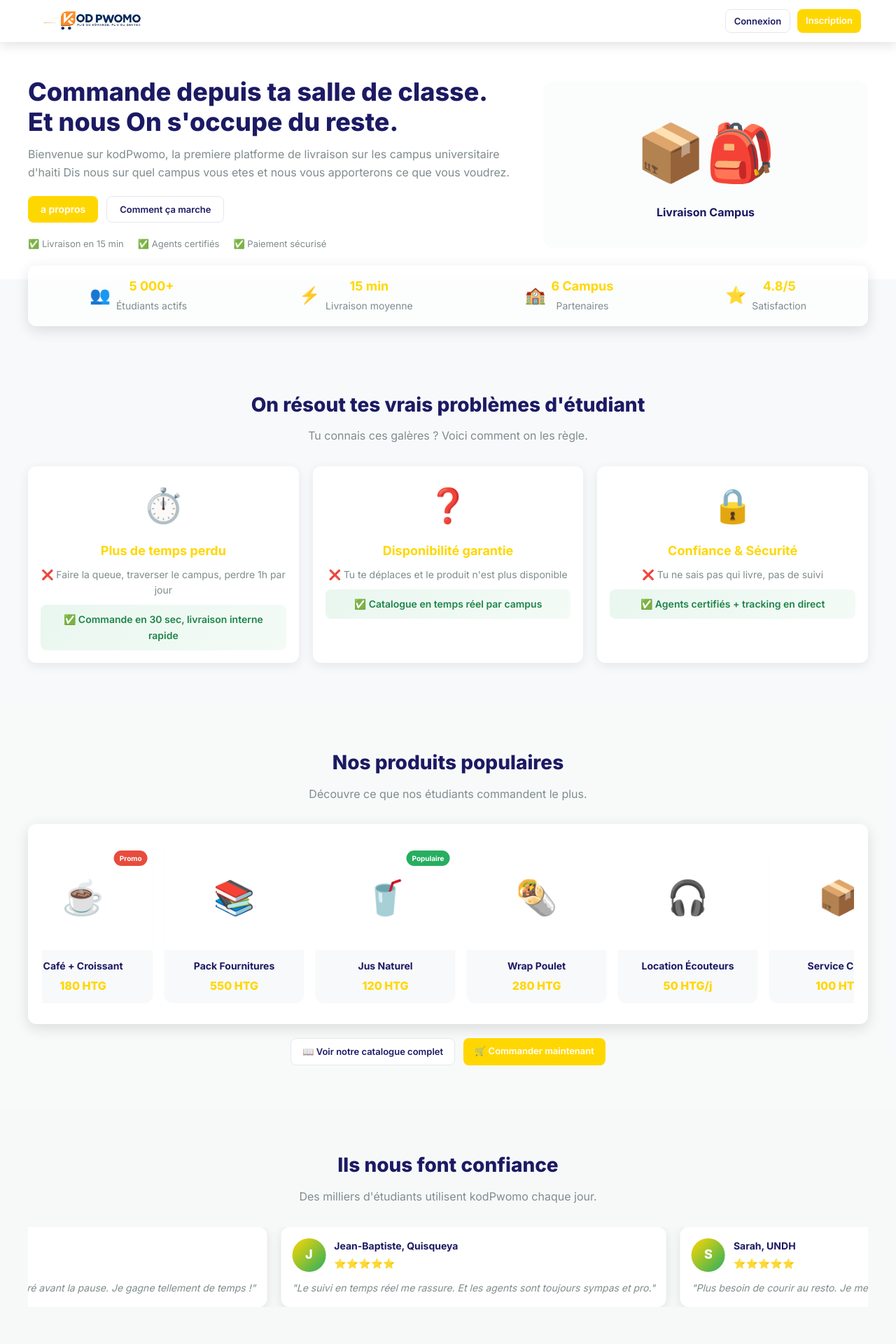
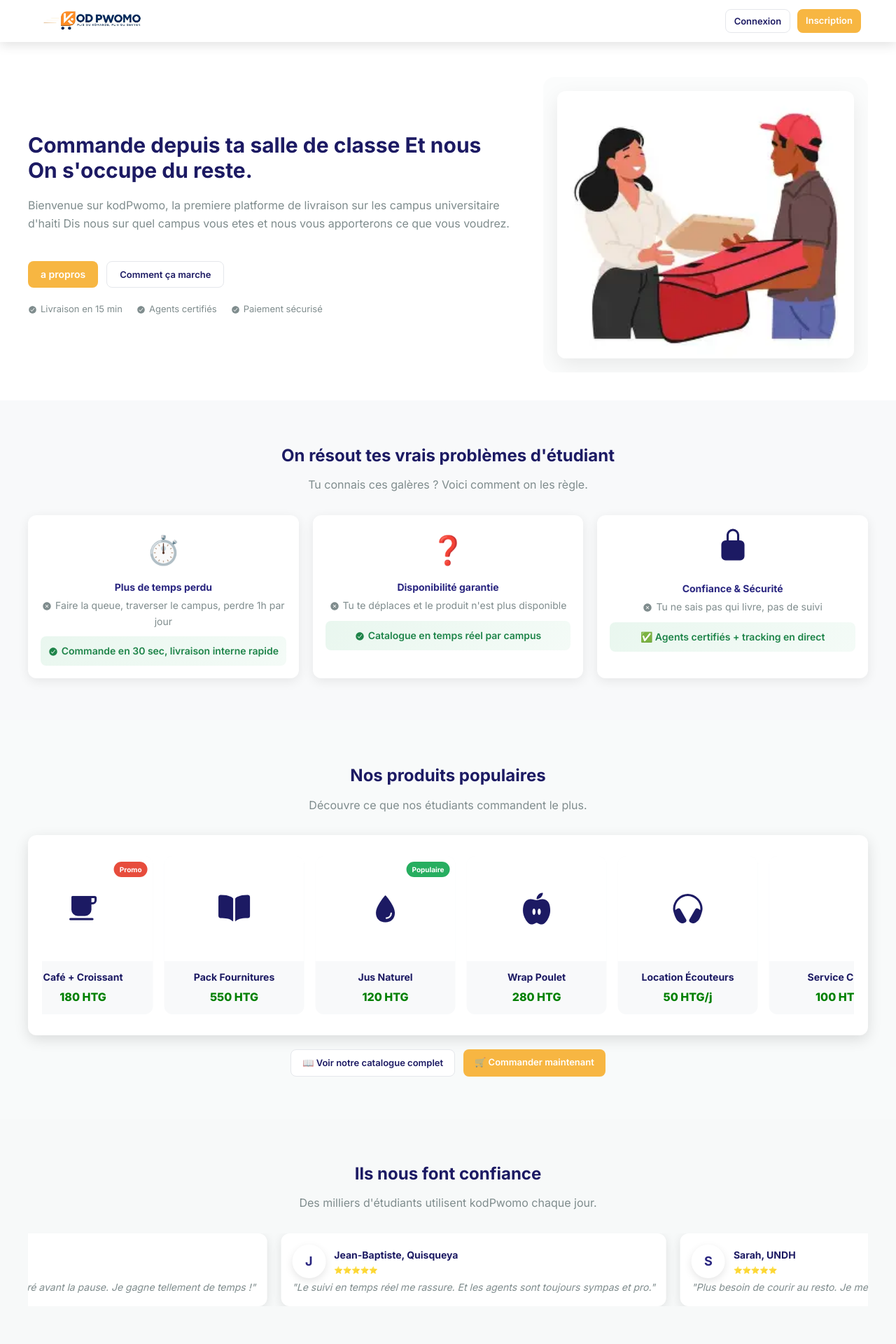
Before and after one commit to self-007/kodPwomo, a PHP site: page /kodpwomo/ in a window 1280 px wide. Shown: the top 1920 px of the page at 70% size. Run offline with PHP 8.4, Linux system fonts and the light colour scheme; some libraries are stand-ins or nearby versions.

Commit message:
new index wirframe

```diff
--- a/index.php
+++ b/index.php
@@ -11,9 +11,11 @@
     <link rel="preconnect" href="https://fonts.googleapis.com">
     <link rel="preconnect" href="https://fonts.gstatic.com" crossorigin>
     <link href="https://fonts.googleapis.com/css2?family=Inter:wght@400;500;600;700;800;900&display=swap" rel="stylesheet">
+    <script type="module" src="https://unpkg.com/ionicons@7.1.0/dist/ionicons/ionicons.esm.js"></script>
+    <script nomodule src="https://unpkg.com/ionicons@7.1.0/dist/ionicons/ionicons.js"></script>
     <style>
         :root {
-            --primary: #FFD700;
+            --primary: #f7b642;
             --primary-dark: #E67E00;
             --secondary: #27AE60;
             --secondary-dark: #1E8449;
@@ -137,18 +139,18 @@
             z-index: 1;
         }
 
-        .hero h1 {
-            font-size: 36px;
-            font-weight: 800;
+        .hero h3 {
+            font-size: 30px;
+            font-weight: 700;
             line-height: 1.2;
-            margin-bottom: 12px;
+            margin-bottom: 20px;
             color: var(--text);
         }
 
         .hero p {
             font-size: 16px;
             color: var(--text-muted);
-            margin-bottom: 20px;
+            margin-bottom: 40px;
         }
 
         .hero-cta {
@@ -162,19 +164,26 @@
             background: rgba(248,249,250,0.5);
             border-radius: 16px;
             padding: 20px;
-            height: 240px;
+
             display: flex;
             align-items: center;
             justify-content: center;
             position: relative;
             overflow: hidden;
         }
+		.hero-visual img {
+			width: 100%;
+			height: auto;
+			border-radius: 12px;
+			box-shadow: var(--shadow);
+			/*animation: float 6s ease-in-out infinite;*/
+		}
 
         @media (max-width: 768px) {
             .hero {
                 grid-template-columns: 1fr;
             }
-            .hero h1 {
+            .hero h3 {
                 font-size: 28px;
             }
             .hero-visual {
@@ -197,7 +206,7 @@
             margin: -20px auto 30px;
             max-width: 1200px;
             box-shadow: 0 6px 20px rgba(0,0,0,0.12);
-            display: flex;
+            display: none;
             justify-content: space-around;
             flex-wrap: wrap;
             gap: 16px;
@@ -214,8 +223,8 @@
         }
 
         .badge-item strong {
-            font-size: 18px;
-            color: var(--primary);
+            font-size: 14px;
+            color: var(--text);
         }
 
         .badge-item span {
@@ -242,8 +251,8 @@
         }
 
         .section-header h2 {
-            font-size: 28px;
-            font-weight: 800;
+            font-size: 24px;
+            font-weight: 700;
             margin-bottom: 10px;
         }
 
@@ -283,14 +292,14 @@
         }
 
         .ps-card .icon {
-            font-size: 48px;
-            margin-bottom: 12px;
+            font-size: 40px;
+            margin-bottom: 10px;
         }
 
         .ps-card h3 {
-            font-size: 18px;
-            margin-bottom: 8px;
-            color: var(--primary);
+            font-size: 14px;
+            margin-bottom: 4px;
+            color: #2a2680ff;
         }
 
         .ps-card .problem {
@@ -395,7 +404,7 @@
         .product-carousel-info .price {
             font-size: 16px;
             font-weight: 800;
-            color: var(--primary);
+            color: green;
         }
 
         .product-cta-section {
@@ -414,7 +423,7 @@
             display: flex;
             gap: 20px;
             max-width: 1200px;
-            margin: 0 auto 40px;
+            margin: 0 auto 10px;
             overflow: hidden;
             position: relative;
         }
@@ -447,20 +456,21 @@
             display: flex;
             align-items: center;
             gap: 12px;
-            margin-bottom: 12px;
+            margin-bottom: 2px;
         }
 
         .avatar {
             width: 48px;
             height: 48px;
             border-radius: 50%;
-            background: linear-gradient(135deg, var(--primary), var(--secondary));
+            background: transparent;
             display: flex;
             align-items: center;
             justify-content: center;
-            color: white;
-            font-weight: 800;
+            color: #2a2680ff;
+            font-weight: 700;
             font-size: 18px;
+			box-shadow: 0 4px 12px rgba(0,0,0,0.1);
         }
 
         .testimonial-info h5 {
@@ -469,8 +479,8 @@
         }
 
         .stars {
-            color: #FFD700;
-            font-size: 14px;
+            color: #2a2680ff;
+            font-size: 10px;
         }
 
         .testimonial-card p {
@@ -769,7 +772,7 @@
     <section id="accueil" class="hero">
         <div class="hero-content">
             <div>
-                <h1>Commande depuis ta salle de classe.<br>Et nous On s'occupe du reste. </h1>
+                <h3>Commande depuis ta salle de classe Et nous On s'occupe du reste. </h3>
                 <p>Bienvenue sur kodPwomo, la premiere platforme de livraison sur les campus universitaire d'haiti Dis nous sur quel campus vous etes et nous vous apporterons ce que vous voudrez.</p>
                 <div class="hero-cta">
                     <a href="boutique.php" class="btn btn-primary" style="font-size: 14px; padding: 8px 18px;">
@@ -778,16 +781,15 @@
                     <a href="#comment" class="btn btn-outline" style="font-size: 13px; padding: 8px 18px;">Comment ça marche</a>
                 </div>
                 <div style="margin-top: 20px; display: flex; gap: 20px; color: var(--text-muted); font-size: 13px;">
-                    <span>✅ Livraison en 15 min</span>
-                    <span>✅ Agents certifiés</span>
-                    <span>✅ Paiement sécurisé</span>
+                    <span><ion-icon name="checkmark-circle" style="vertical-align: middle; margin-right: 5px;"></ion-icon>Livraison en 15 min</span>
+                    <span><ion-icon name="checkmark-circle" style="vertical-align: middle; margin-right: 5px;"></ion-icon>Agents certifiés</span>
+                    <span><ion-icon name="checkmark-circle" style="vertical-align: middle; margin-right: 5px;"></ion-icon>Paiement sécurisé</span>
                 </div>
             </div>
             <div class="hero-visual">
-                <div style="text-align: center;">
-                    <div style="font-size: 80px; margin-bottom: 10px;">📦🎒</div>
-                    <div style="font-weight: 700; color: var(--text);">Livraison Campus</div>
-                </div>
+
+                <img src="image/OIP.webp" alt="hero">
+
             </div>
         </div>
     </section>
@@ -817,7 +819,7 @@
                 </div>
             </div>
             <div class="badge-item">
-                <span class="icon">⭐</span>
+                <span class="icon"><ion-icon name="star" style="color: #FFD700;"></ion-icon></span>
                 <div>
                     <strong>4.8/5</strong><br>
                     <span>Satisfaction</span>
@@ -836,19 +838,19 @@
             <div class="ps-card fade-in">
                 <div class="icon">⏱️</div>
                 <h3>Plus de temps perdu</h3>
-                <p class="problem">❌ Faire la queue, traverser le campus, perdre 1h par jour</p>
-                <div class="solution">✅ Commande en 30 sec, livraison interne rapide</div>
+                <p class="problem"><ion-icon name="close-circle" style="vertical-align: middle; margin-right: 5px;"></ion-icon>Faire la queue, traverser le campus, perdre 1h par jour</p>
+                <div class="solution"><ion-icon name="checkmark-circle" style="vertical-align: middle; margin-right: 5px;"></ion-icon>Commande en 30 sec, livraison interne rapide</div>
             </div>
             <div class="ps-card fade-in">
                 <div class="icon">❓</div>
                 <h3>Disponibilité garantie</h3>
-                <p class="problem">❌ Tu te déplaces et le produit n'est plus disponible</p>
-                <div class="solution">✅ Catalogue en temps réel par campus</div>
+                <p class="problem"><ion-icon name="close-circle" style="vertical-align: middle; margin-right: 5px;"></ion-icon>Tu te déplaces et le produit n'est plus disponible</p>
+                <div class="solution"><ion-icon name="checkmark-circle" style="vertical-align: middle; margin-right: 5px;"></ion-icon>Catalogue en temps réel par campus</div>
             </div>
             <div class="ps-card fade-in">
-                <div class="icon">🔒</div>
+                <div class="icon"><ion-icon name="lock-closed" style="font-size: 48px;"></ion-icon></div>
                 <h3>Confiance & Sécurité</h3>
-                <p class="problem">❌ Tu ne sais pas qui livre, pas de suivi</p>
+                <p class="problem"><ion-icon name="close-circle" style="vertical-align: middle; margin-right: 5px;"></ion-icon>Tu ne sais pas qui livre, pas de suivi</p>
                 <div class="solution">✅ Agents certifiés + tracking en direct</div>
             </div>
         </div>
@@ -868,7 +870,7 @@
                         <!-- Product 1 -->
                         <div class="product-carousel-item">
                             <div class="product-carousel-image">
-                                🍔
+                                <ion-icon name="fast-food" style="font-size: 48px;"></ion-icon>
                                 <span class="product-badge">Populaire</span>
                             </div>
                             <div class="product-carousel-info">
@@ -879,7 +881,7 @@
 
                         <!-- Product 2 -->
                         <div class="product-carousel-item">
-                            <div class="product-carousel-image">🍕</div>
+                            <div class="product-carousel-image"><ion-icon name="pizza" style="font-size: 48px;"></ion-icon></div>
                             <div class="product-carousel-info">
                                 <h4>Pizza Margherita</h4>
                                 <div class="price">450 HTG</div>
@@ -889,7 +891,7 @@
                         <!-- Product 3 -->
                         <div class="product-carousel-item">
                             <div class="product-carousel-image">
-                                ☕
+                                <ion-icon name="cafe" style="font-size: 48px;"></ion-icon>
                                 <span class="product-badge" style="background: #E74C3C;">Promo</span>
                             </div>
                             <div class="product-carousel-info">
@@ -900,7 +902,7 @@
 
                         <!-- Product 4 -->
                         <div class="product-carousel-item">
-                            <div class="product-carousel-image">📚</div>
+                            <div class="product-carousel-image"><ion-icon name="book" style="font-size: 48px;"></ion-icon></div>
                             <div class="product-carousel-info">
                                 <h4>Pack Fournitures</h4>
                                 <div class="price">550 HTG</div>
@@ -910,7 +912,7 @@
                         <!-- Product 5 -->
                         <div class="product-carousel-item">
                             <div class="product-carousel-image">
-                                🥤
+                                <ion-icon name="water" style="font-size: 48px;"></ion-icon>
                                 <span class="product-badge">Populaire</span>
                             </div>
                             <div class="product-carousel-info">
@@ -921,7 +923,7 @@
 
                         <!-- Product 6 -->
                         <div class="product-carousel-item">
-                            <div class="product-carousel-image">🌯</div>
+                            <div class="product-carousel-image"><ion-icon name="nutrition" style="font-size: 48px;"></ion-icon></div>
                             <div class="product-carousel-info">
                                 <h4>Wrap Poulet</h4>
                                 <div class="price">280 HTG</div>
@@ -930,7 +932,7 @@
 
                         <!-- Product 7 -->
                         <div class="product-carousel-item">
-                            <div class="product-carousel-image">🎧</div>
+                            <div class="product-carousel-image"><ion-icon name="headset" style="font-size: 48px;"></ion-icon></div>
                             <div class="product-carousel-info">
                                 <h4>Location Écouteurs</h4>
                                 <div class="price">50 HTG/j</div>
@@ -940,7 +942,7 @@
                         <!-- Product 8 -->
                         <div class="product-carousel-item">
                             <div class="product-carousel-image">
-                                📦
+                                <ion-icon name="package" style="font-size: 48px;"></ion-icon>
                                 <span class="product-badge" style="background: #3498DB;">Nouveau</span>
                             </div>
                             <div class="product-carousel-info">
@@ -951,7 +953,7 @@
 
                         <!-- Product 9 -->
                         <div class="product-carousel-item">
-                            <div class="product-carousel-image">🍟</div>
+                            <div class="product-carousel-image"><ion-icon name="flame" style="font-size: 48px;"></ion-icon></div>
                             <div class="product-carousel-info">
                                 <h4>Frites + Sauce</h4>
                                 <div class="price">150 HTG</div>
@@ -960,7 +962,7 @@
 
                         <!-- Product 10 -->
                         <div class="product-carousel-item">
-                            <div class="product-carousel-image">🥗</div>
+                            <div class="product-carousel-image"><ion-icon name="leaf" style="font-size: 48px;"></ion-icon></div>
                             <div class="product-carousel-info">
                                 <h4>Salade Fraîche</h4>
                                 <div class="price">320 HTG</div>
@@ -999,7 +1001,7 @@
                         </div>
 
                         <div class="product-carousel-item">
-                            <div class="product-carousel-image">📚</div>
+                            <div class="product-carousel-image"><ion-icon name="book" style="font-size: 48px;"></ion-icon></div>
                             <div class="product-carousel-info">
                                 <h4>Pack Fournitures</h4>
                                 <div class="price">550 HTG</div>
@@ -1008,7 +1010,7 @@
 
                         <div class="product-carousel-item">
                             <div class="product-carousel-image">
-                                🥤
+                                <ion-icon name="water" style="font-size: 48px;"></ion-icon>
                                 <span class="product-badge">Populaire</span>
                             </div>
                             <div class="product-carousel-info">
@@ -1018,7 +1020,7 @@
                         </div>
 
                         <div class="product-carousel-item">
-                            <div class="product-carousel-image">🌯</div>
+                            <div class="product-carousel-image"><ion-icon name="nutrition" style="font-size: 48px;"></ion-icon></div>
                             <div class="product-carousel-info">
                                 <h4>Wrap Poulet</h4>
                                 <div class="price">280 HTG</div>
@@ -1026,7 +1028,7 @@
                         </div>
 
                         <div class="product-carousel-item">
-                            <div class="product-carousel-image">🎧</div>
+                            <div class="product-carousel-image"><ion-icon name="headset" style="font-size: 48px;"></ion-icon></div>
                             <div class="product-carousel-info">
                                 <h4>Location Écouteurs</h4>
                                 <div class="price">50 HTG/j</div>
@@ -1035,7 +1037,7 @@
 
                         <div class="product-carousel-item">
                             <div class="product-carousel-image">
-                                📦
+                                <ion-icon name="package" style="font-size: 48px;"></ion-icon>
                                 <span class="product-badge" style="background: #3498DB;">Nouveau</span>
                             </div>
                             <div class="product-carousel-info">
@@ -1190,11 +1192,11 @@
 
     <!-- CTA Final -->
     <section class="final-cta">
-        <h2>Commence aujourd'hui. Gagne du temps.<br>Concentre-toi sur l'essentiel. 🚀</h2>
+        <h2>pret a revolutinner ta vie d'etidiant?<br>Concentre-toi sur l'essentiel. </h2>
         <p>Crée ton compte en 30 secondes et profite de la livraison interne sur ton campus.</p>
         <a href="login.php" class="btn" style="font-size: 14px; padding: 8px 20px;">Créer mon compte gratuitement</a>
         <div style="margin-top: 20px; font-size: 13px; opacity: 0.9;">
-            ✅ Inscription gratuite • ✅ Première livraison offerte • ✅ Support 7j/7
+            <ion-icon name="checkmark-circle" style="vertical-align: middle; margin-right: 5px;"></ion-icon>Inscription gratuite • <ion-icon name="checkmark-circle" style="vertical-align: middle; margin-right: 5px;"></ion-icon>Première livraison offerte • <ion-icon name="checkmark-circle" style="vertical-align: middle; margin-right: 5px;"></ion-icon>Support 7j/7
         </div>
     </section>
 
@@ -1202,49 +1204,49 @@
     <footer id="contact">
         <div class="footer-content">
             <div class="footer-section">
-                <h4>✨ À propos de kodPwomo</h4>
+                <h4><ion-icon name="sparkles" style="vertical-align: middle; margin-right: 5px;"></ion-icon>À propos de kodPwomo</h4>
                 <p style="color: rgba(32, 43, 101, 0.7); margin-bottom: 16px;">
                     La première plateforme de livraison interne sur campus en Haïti.
-                    Modernise ta vie étudiante avec nous. 🎓
+                    Modernise ta vie étudiante avec nous.
                 </p>
                 <div style="margin-bottom: 20px;">
                     <p style="font-size: 12px; color: rgba(255,255,255,0.5); margin-bottom: 8px;">Nous suivre:</p>
                     <div class="social-links">
-                        <a href="#" title="Facebook">📘</a>
-                        <a href="#" title="Instagram">📸</a>
-                        <a href="#" title="Twitter">🐦</a>
-                        <a href="#" title="YouTube">📺</a>
+                        <a href="#" title="Facebook"><ion-icon name="logo-facebook"></ion-icon></a>
+                        <a href="#" title="Instagram"><ion-icon name="logo-instagram"></ion-icon></a>
+                        <a href="#" title="Twitter"><ion-icon name="logo-twitter"></ion-icon></a>
+                        <a href="#" title="YouTube"><ion-icon name="logo-youtube"></ion-icon></a>
                     </div>
                 </div>
             </div>
 
             <div class="footer-section">
-                <h4>🔗 Liens rapides</h4>
+                <h4><ion-icon name="link" style="vertical-align: middle; margin-right: 5px;"></ion-icon>Liens rapides</h4>
                 <ul>
-                    <li><a href="boutique.php">🛍️ Boutique</a></li>
-                    <li><a href="agent.php">🚴 Devenir agent</a></li>
-                    <li><a href="blog.php">📝 Blog & Guides</a></li>
-                    <li><a href="#">❓ FAQ</a></li>
+                    <li><a href="boutique.php"><ion-icon name="bag-handle" style="vertical-align: middle; margin-right: 5px;"></ion-icon>Boutique</a></li>
+                    <li><a href="agent.php"><ion-icon name="bicycle" style="vertical-align: middle; margin-right: 5px;"></ion-icon>Devenir agent</a></li>
+                    <li><a href="blog.php"><ion-icon name="document-text" style="vertical-align: middle; margin-right: 5px;"></ion-icon>Blog & Guides</a></li>
+                    <li><a href="#"><ion-icon name="help-circle" style="vertical-align: middle; margin-right: 5px;"></ion-icon>FAQ</a></li>
                 </ul>
             </div>
 
             <div class="footer-section">
-                <h4>⚖️ Légal</h4>
+                <h4><ion-icon name="scale" style="vertical-align: middle; margin-right: 5px;"></ion-icon>Légal</h4>
                 <ul>
-                    <li><a href="#">📜 Mentions légales</a></li>
-                    <li><a href="#">📋 CGU</a></li>
-                    <li><a href="#">🔒 Politique de confidentialité</a></li>
-                    <li><a href="#">🍪 Cookies</a></li>
+                    <li><a href="#"><ion-icon name="document" style="vertical-align: middle; margin-right: 5px;"></ion-icon>Mentions légales</a></li>
+                    <li><a href="#"><ion-icon name="list" style="vertical-align: middle; margin-right: 5px;"></ion-icon>CGU</a></li>
+                    <li><a href="#"><ion-icon name="lock-closed" style="vertical-align: middle; margin-right: 5px;"></ion-icon>Politique de confidentialité</a></li>
+                    <li><a href="#"><ion-icon name="shield" style="vertical-align: middle; margin-right: 5px;"></ion-icon>Cookies</a></li>
                 </ul>
             </div>
 
             <div class="footer-section">
-                <h4>☎️ Contact</h4>
+                <h4><ion-icon name="call" style="vertical-align: middle; margin-right: 5px;"></ion-icon>Contact</h4>
                 <ul>
-                    <li><a href="mailto:support@kodpwomo.com">📧 support@kodpwomo.com</a></li>
-                    <li><a href="tel:+509XXXXXXXX">📞 +509 XXXX XXXX</a></li>
-                    <li><a href="#">📍 Port-au-Prince, Haïti</a></li>
-                    <li><a href="#">🕐 Lun-Ven: 8h-18h</a></li>
+                    <li><a href="mailto:support@kodpwomo.com"><ion-icon name="mail" style="vertical-align: middle; margin-right: 5px;"></ion-icon>support@kodpwomo.com</a></li>
+                    <li><a href="tel:+509XXXXXXXX"><ion-icon name="phone-portrait" style="vertical-align: middle; margin-right: 5px;"></ion-icon>+509 XXXX XXXX</a></li>
+                    <li><a href="#"><ion-icon name="location" style="vertical-align: middle; margin-right: 5px;"></ion-icon>Port-au-Prince, Haïti</a></li>
+                    <li><a href="#"><ion-icon name="time" style="vertical-align: middle; margin-right: 5px;"></ion-icon>Lun-Ven: 8h-18h</a></li>
                 </ul>
             </div>
         </div>
```
Also changed, not shown: other parts of index.php (+10 -17 lines), image/OIP (1).webp (added), image/OIP.webp (added), image/livraisoj.webp (added).
